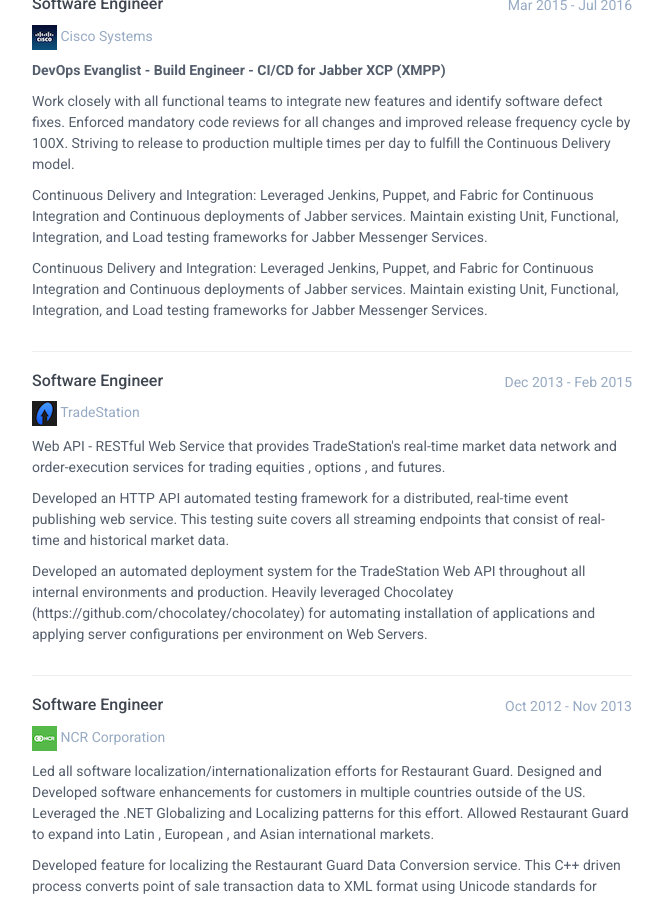
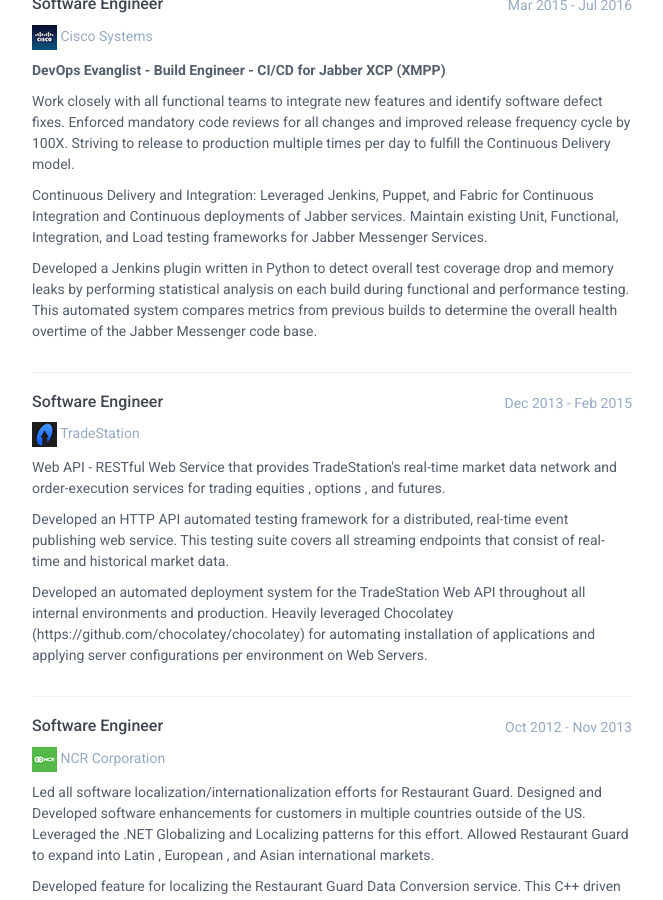
Before and after one commit to ivanfan12345/cv, a Jekyll site: the page built from index.html, in a window 1280 px wide and 900 px high, scrolled down 1317 px. Shown: the whole window, without its empty margins (188-851 px from the left). Built offline with Jekyll 4.4.1, drawn with Linux system fonts in a browser that asks for light colours.

Commit message:
update cisco systems work experience

```diff
--- a/_includes/experience.html
+++ b/_includes/experience.html
@@ -47,7 +47,7 @@
                         <p><b>DevOps Evanglist - Build Engineer - CI/CD for Jabber XCP (XMPP)</b></p>
                         <p>Work closely with all functional teams to integrate new features and identify software defect fixes. Enforced mandatory code reviews for all changes and improved release frequency cycle by 100X. Striving to release to production multiple times per day to fulfill the Continuous Delivery model.</p>
                         <p>Continuous Delivery and Integration: Leveraged Jenkins, Puppet, and Fabric for Continuous Integration and Continuous deployments of Jabber services. Maintain existing Unit, Functional, Integration, and Load testing frameworks for Jabber Messenger Services.</p>
-                        <p>Continuous Delivery and Integration: Leveraged Jenkins, Puppet, and Fabric for Continuous Integration and Continuous deployments of Jabber services. Maintain existing Unit, Functional, Integration, and Load testing frameworks for Jabber Messenger Services.</p>
+                        <p>Developed a Jenkins plugin written in Python to detect overall test coverage drop and memory leaks by performing statistical analysis on each build during functional and performance testing. This automated system compares metrics from previous builds to determine the overall health overtime of the Jabber Messenger code base.</p>
                     </div><!--//details-->
                 </div><!--//item-->
                 <hr>
```
